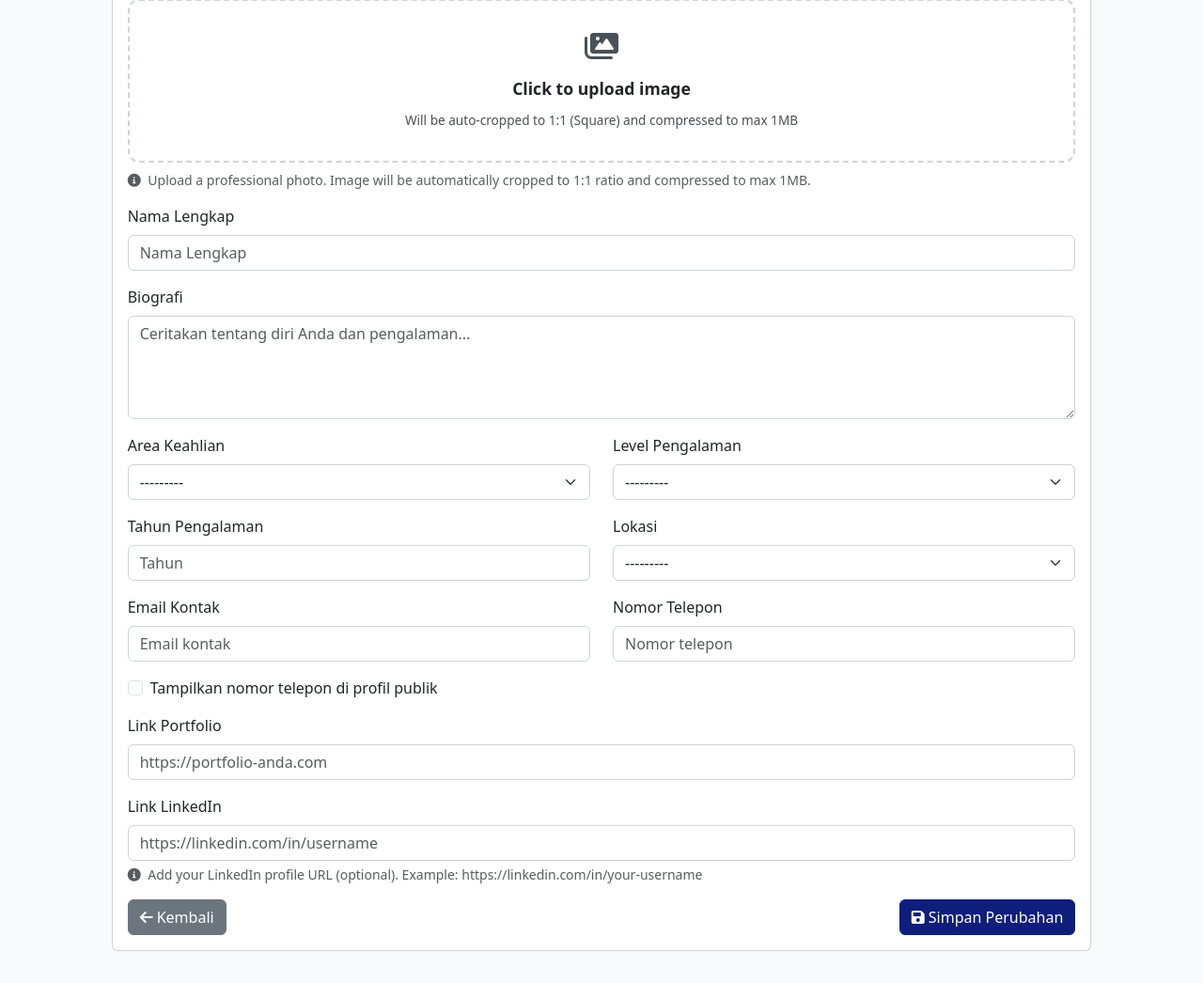
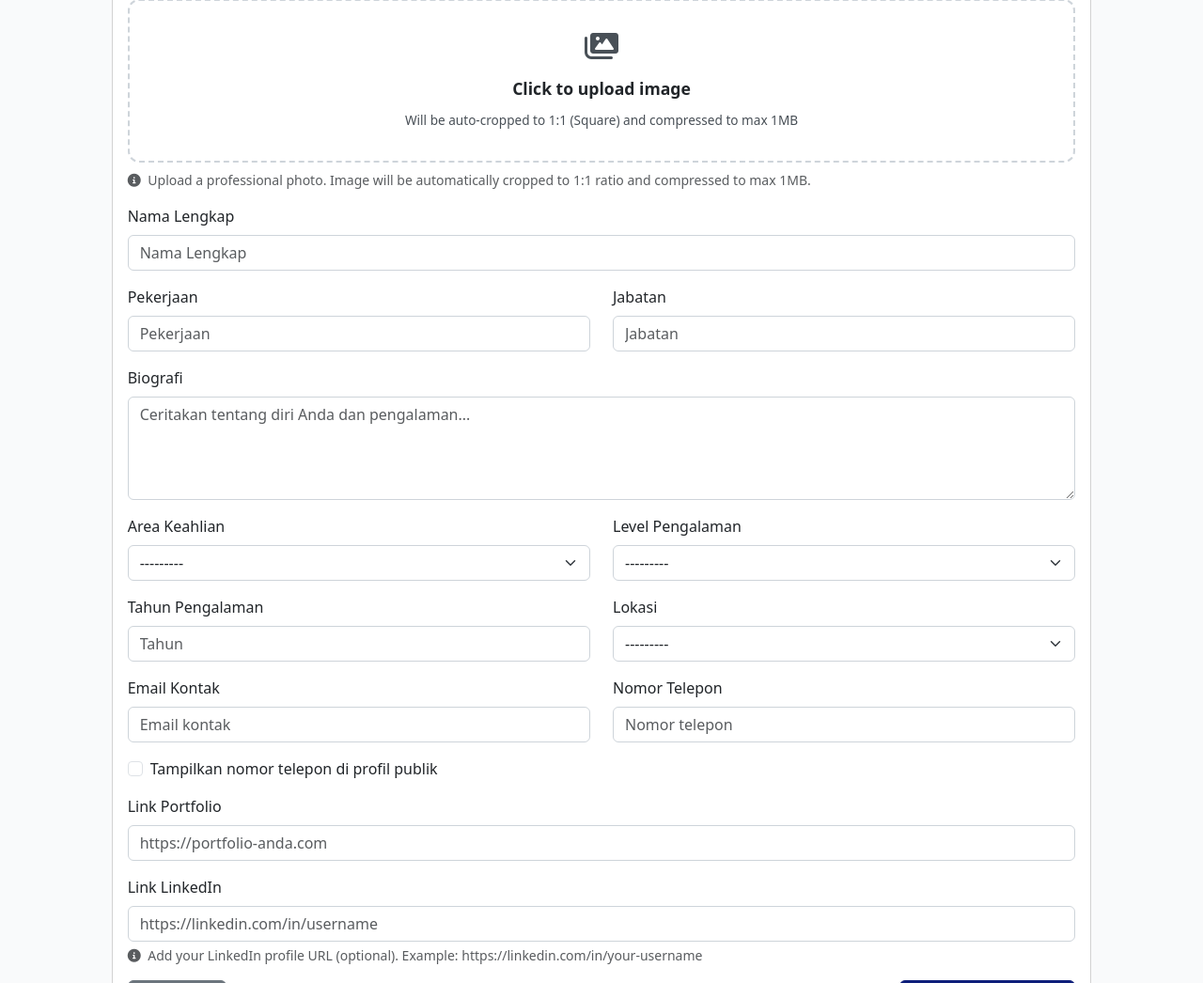
Before and after one commit to fawbud/narrapro-prod, a Django app: template profiles/templates/profiles/edit_profile.html in a window 1280 px wide. Shown: the part 720-1766 px from the top of the page at 94% size. Run offline with Django 5.2, Linux system fonts and the light colour scheme; the template is opened without the code that fills it: values that come from a table or form of the project are taken from there, others are empty; some libraries are stand-ins or nearby versions.

Commit message:
feat: added work and position fields to narasumber

```diff
--- a/narasumber/models.py
+++ b/narasumber/models.py
@@ -195,6 +195,16 @@ class NarasumberProfile(models.Model):
         help_text="Full name of the narasumber"
     )
 
+    pekerjaan = models.CharField(
+        max_length=40,
+        help_text="Occupation/job of the narasumber"
+    )
+
+    jabatan = models.CharField(
+        max_length=40,
+        help_text="Position/title of the narasumber"
+    )
+
     # Profile picture
     profile_picture = models.ImageField(
         upload_to=narasumber_profile_picture_upload_path,
--- a/profiles/forms.py
+++ b/profiles/forms.py
@@ -60,7 +60,7 @@ class NarasumberProfileForm(forms.ModelForm):
         from narasumber.models import NarasumberProfile, ExpertiseCategory
         model = NarasumberProfile
         fields = [
-            'profile_picture', 'full_name', 'bio', 'expertise_area',
+            'profile_picture', 'full_name', 'pekerjaan', 'jabatan', 'bio', 'expertise_area',
             'experience_level', 'years_of_experience', 'email',
             'phone_number', 'is_phone_public', 'location',
             'portfolio_link', 'linkedin_url'
@@ -73,6 +73,16 @@ class NarasumberProfileForm(forms.ModelForm):
             'full_name': forms.TextInput(attrs={
                 'class': 'form-control',
                 'placeholder': 'Nama Lengkap'
+            }),
+            'pekerjaan': forms.TextInput(attrs={
+                'class': 'form-control',
+                'placeholder': 'Pekerjaan',
+                'maxlength': '40'
+            }),
+            'jabatan': forms.TextInput(attrs={
+                'class': 'form-control',
+                'placeholder': 'Jabatan',
+                'maxlength': '40'
             }),
             'bio': forms.Textarea(attrs={
                 'class': 'form-control',
@@ -116,6 +126,8 @@ class NarasumberProfileForm(forms.ModelForm):
         labels = {
             'profile_picture': 'Foto Profil',
             'full_name': 'Nama Lengkap',
+            'pekerjaan': 'Pekerjaan',
+            'jabatan': 'Jabatan',
             'bio': 'Biografi',
             'expertise_area': 'Area Keahlian',
             'experience_level': 'Level Pengalaman',
--- a/profiles/templates/profiles/edit_profile.html
+++ b/profiles/templates/profiles/edit_profile.html
@@ -118,6 +118,36 @@
                                 {% endfor %}
                             </div>
                         {% endif %}
+                    </div>
+
+                    <div class="row">
+                        <div class="col-md-6 mb-3">
+                            <label for="{{ narasumber_form.pekerjaan.id_for_label }}" class="form-label">
+                                {{ narasumber_form.pekerjaan.label }}
+                            </label>
+                            {{ narasumber_form.pekerjaan }}
+                            {% if narasumber_form.pekerjaan.errors %}
+                                <div class="text-danger small mt-1">
+                                    {% for error in narasumber_form.pekerjaan.errors %}
+                                        {{ error }}
+                                    {% endfor %}
+                                </div>
+                            {% endif %}
+                        </div>
+
+                        <div class="col-md-6 mb-3">
+                            <label for="{{ narasumber_form.jabatan.id_for_label }}" class="form-label">
+                                {{ narasumber_form.jabatan.label }}
+                            </label>
+                            {{ narasumber_form.jabatan }}
+                            {% if narasumber_form.jabatan.errors %}
+                                <div class="text-danger small mt-1">
+                                    {% for error in narasumber_form.jabatan.errors %}
+                                        {{ error }}
+                                    {% endfor %}
+                                </div>
+                            {% endif %}
+                        </div>
                     </div>
 
                     <div class="mb-3">
```
Also changed, not shown: main/forms.py (+11 -1 lines), main/templates/main/partials/narasumber_fields.html (+14 -0 lines), event/migrations/0006_alter_eventprofile_cover_image.py (added), narasumber/migrations/0005_add_pekerjaan_jabatan.py (added), narasumber/migrations/0006_alter_narasumberprofile_profile_picture.py (added), narasumber/migrations/0007_merge.py (added), pengguna/migrations/0003_alter_penggunaprofile_profile_picture.py (added).
